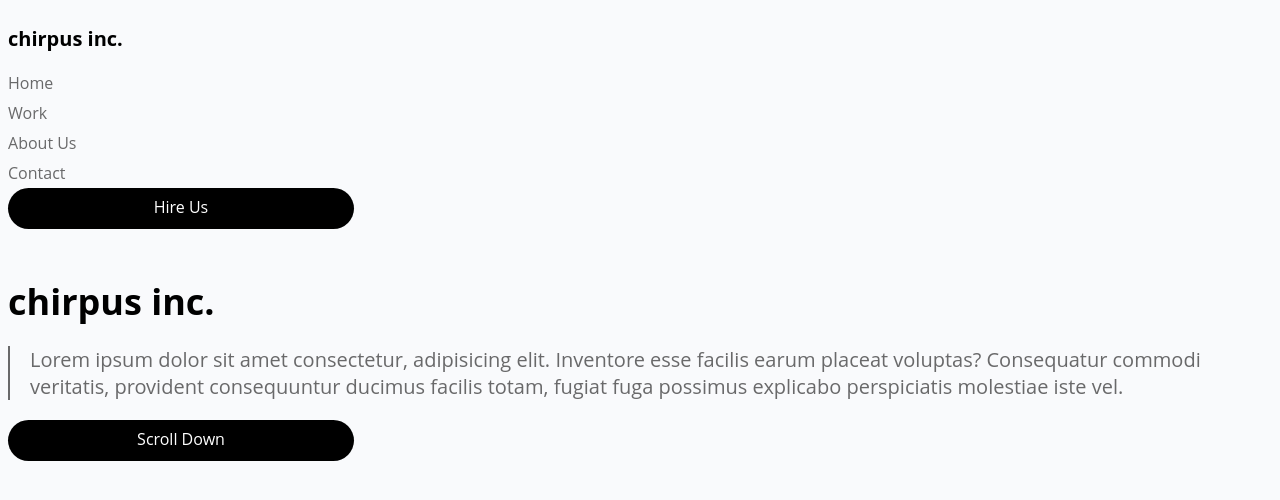
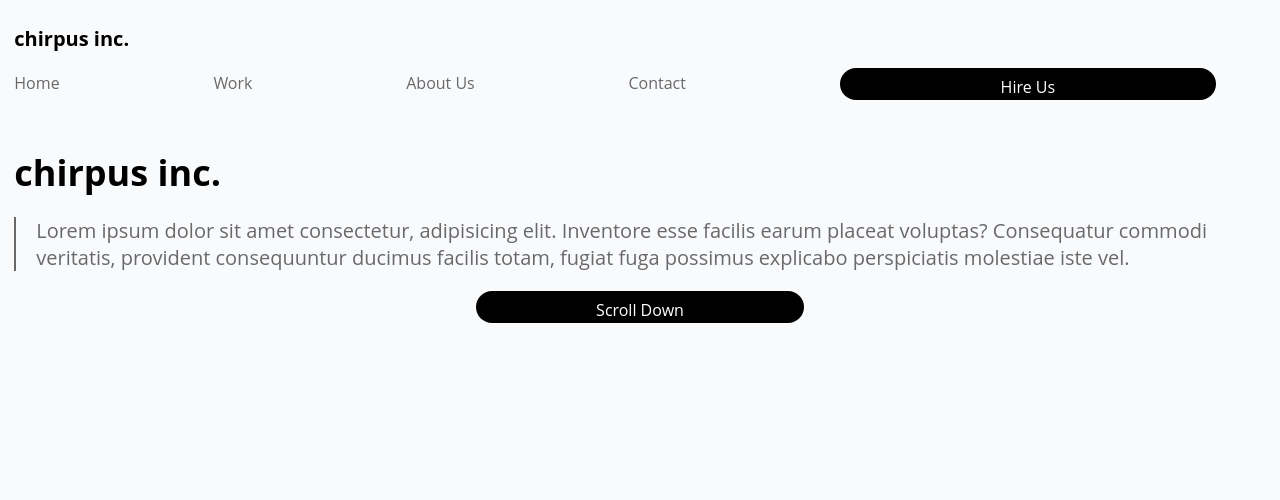
Before and after one commit to 84tigers/html-css_lab2, a plain HTML site: page index.html in a window 1280 px wide. Drawn offline with Linux system fonts and the light colour scheme.

Commit message:
tablet ready

```diff
--- a/style.css
+++ b/style.css
@@ -2,15 +2,24 @@ body {
     background-color: #f9fafc;
 
 }
+
+.full {
+    width: 90%;
+    display: flex;
+    flex-direction: column;
+    align-content: center;
+    margin: 0 auto;
+}
+
 header {
-    width: 350px;
+    width: 99%;
     display: flex;
     flex-direction: column;
     justify-content: flex-end;
 }
 
 nav {
-    width: 350px;
+    width: 98%;
     display: flex;
     flex-direction: column;
     justify-content: flex-end;
@@ -21,10 +30,10 @@ nav {
     color: white;
     background-color: #000;
     border-radius: 33px;
-    width: 330px;
-    height: 25px;
+    width: 98%;
+    height: 1em;
     padding: 0.5em 0.5em;
-    margin: 0;
+    margin-top: 0.5em;
     text-align: center;
 }
 
@@ -66,9 +75,37 @@ a {
     color: white;
     background-color: #000;
     border-radius: 33px;
-    width: 330px;
-    height: 25px;
+    width: 98%;
+    height: 1em;
     padding: 0.5em 0.5em;
     margin: 0;
     text-align: center;
 }
+
+@media only screen and (min-width: 480px){
+    .full {
+        width: 99%;
+        margin: 0 auto;
+    }
+
+    header {
+        width: 98%;
+    }
+
+    nav {
+        flex-direction: row;
+        justify-content: space-between;
+        text-align: center;
+        width: 98%;
+    }
+
+    .navbut {
+        width: 30%;
+        margin: 0;
+    }
+
+    .scroll {
+        width: 25%;
+        margin: 0 auto;
+    }
+  }
```
